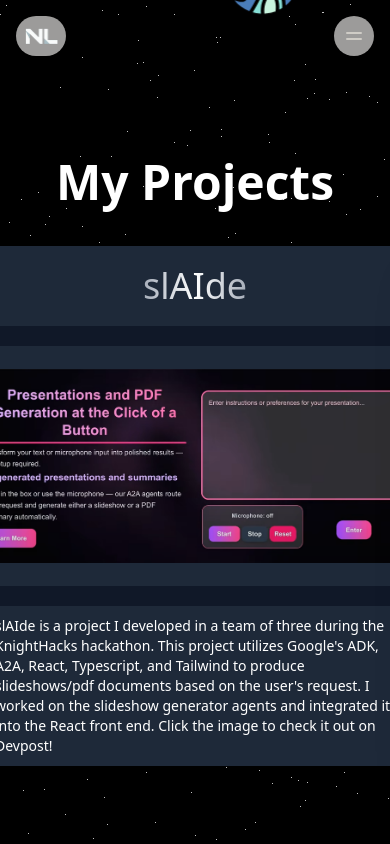
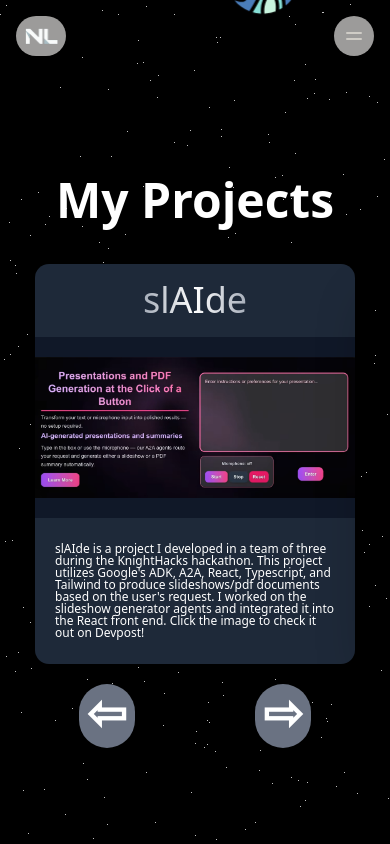
Before and after one commit to Lernej/Portfolio, a React (Vite) app: page /projects in a window 390 px wide. Built offline with nearby package versions, Linux system fonts and the light colour scheme; what tailwindcss-motion would draw is missing.

Commit message:
Mobile layout fixes

```diff
--- a/src/About.tsx
+++ b/src/About.tsx
@@ -26,7 +26,7 @@
     >
       <Rocket className="left-5 -bottom-20 opacity-0 lg:opacity-100" />
       <div className="text-image h-full text-white flex flex-col items-center  lg:flex-row justify-center">
-        <div className="pl-10 pr-10 lg:pl-30 lg:pr-30">
+        <div className="lg:pl-30 lg:pr-30">
           <PopInDiv duration={200} direction="right">
             <div className="h-full bg-gray-900/80 p-10 rounded-xl flex flex-col text-center items-center justify-center gap-10 flex-1 relative">
               <div className="size-25 absolute right-0 -top-10 motion-preset-wobble motion-duration-5000">
--- a/src/Experience.tsx
+++ b/src/Experience.tsx
@@ -31,7 +31,7 @@
       className="min-h-screen min-w-screen flex justify-center items-center relative pt-10"
     >
       <div className=" text-white flex flex-col gap-20 lg:gap-0 lg:flex-row">
-        <div className="flex-2 bg-gray-900/70 p-5 rounded-xl 2xl mx-10 flex items-center justify-center">
+        <div className="flex-2 bg-gray-900/70 p-3 lg:p-5 rounded-xl 2xl lg:mx-10 flex items-center justify-center">
           <PopInDiv duration={200} direction="right">
             <p className="text-5xl font-bold mb-2 text-center lg:text-5xl">
               My Experience
--- a/src/Home.tsx
+++ b/src/Home.tsx
@@ -21,7 +21,7 @@
 
   return (
     <>
-      <div className="relative flex min-h-screen items-center justify-center">
+      <div className="relative flex-col flex min-h-screen items-center justify-center">
         <Clouds className="absolute top-[5%] left-[2%] md:h-30"></Clouds>
         <Clouds className="absolute bottom-[5%] right-[2%] md:h-30"></Clouds>
 
@@ -47,7 +47,7 @@
         </div>
 
         <div className="instructions mt-[20%] flex flex-col justify-center items-center gap-3 z-50">
-          <p className="text-white font-bold text-2xl">
+          <p className="text-white font-bold text-2xl text-center">
             🚀 Click the arrows to set the page for navigation 🚀
           </p>
           <div>{focusElements[focusElement]}</div>
--- a/src/Projects.tsx
+++ b/src/Projects.tsx
@@ -74,6 +74,8 @@
     });
   }, []);
 
+  const dimensions = "h-100 w-80 md:h-120 md:w-100 lg:h-130 lg:w-110";
+
   return (
     <div className="min-h-screen relative overflow-clip pt-20 text-center flex items-center justify-center bg-black text-white">
       <div className="h-full">{stars}</div>
@@ -85,14 +87,8 @@
         <PopInDiv direction="right" duration={500}>
           <div className="flex flex-col items-center gap-10 text-5xl font-bold">
             My Projects
-            <div className="flex items-center gap-5">
-              <div
-                onClick={handleLeftArrow}
-                className="bg-gray-500 hover:bg-gray-600 active:bg-gray-700 active:duration-100 transition-colors duration-500 pt-1 pb-3 p-2 flex items-center justify-center rounded-4xl cursor-pointer"
-              >
-                {"⇦"}
-              </div>
-              <div className="flex h-130 w-110 overflow-hidden relative">
+            <div className="flex flex-col items-center gap-5">
+              <div className={`flex ${dimensions} overflow-hidden relative`}>
                 {projectList.map((project, i) => (
                   <div
                     key={i}
@@ -103,11 +99,20 @@
                   </div>
                 ))}
               </div>
-              <div
-                onClick={handleRightArrow}
-                className="bg-gray-500 hover:bg-gray-600 active:bg-gray-700 active:duration-100 transition-colors duration-500 pt-1 pb-3 p-2 flex items-center justify-center rounded-4xl cursor-pointer"
-              >
-                {"⇨"}
+
+              <div className="flex gap-30">
+                <div
+                  onClick={handleLeftArrow}
+                  className="bg-gray-500 hover:bg-gray-600 active:bg-gray-700 active:duration-100 transition-colors duration-500 pt-1 pb-3 p-2 flex items-center justify-center rounded-4xl cursor-pointer"
+                >
+                  {"⇦"}
+                </div>{" "}
+                <div
+                  onClick={handleRightArrow}
+                  className="bg-gray-500 hover:bg-gray-600 active:bg-gray-700 active:duration-100 transition-colors duration-500 pt-1 pb-3 p-2 flex items-center justify-center rounded-4xl cursor-pointer"
+                >
+                  {"⇨"}
+                </div>
               </div>
             </div>
           </div>
--- a/src/components/Headshot.tsx
+++ b/src/components/Headshot.tsx
@@ -16,14 +16,14 @@
     <div
       className={`${
         isVisible
-          ? "flex cursor-pointer opacity-100 motion-preset-slide-left motion-duration-1000 flex-shrink-0 md:mr-20"
-          : "opacity-0"
+          ? "flex cursor-pointer opacity-100 flex-shrink-0 lg:motion-preset-slide-left lg:motion-duration-1000 transition-opacity duration-500 md:mr-20"
+          : "opacity-0 mx-auto"
       }`}
     >
       <img
         draggable="false"
         src={img}
-        className="flex-shrink-0 overflow-x-hidden h-80 max-w-full hover:shadow-[0_0_20px_rgba(255,255,255,1)] transition duration-1000 hover:scale-110 rounded-full border-4 border-gray-600 md:h-100"
+        className="overflow-x-hidden flex-shrink-0 h-80 max-w-full hover:shadow-[0_0_20px_rgba(255,255,255,1)] transition duration-1000  hover:scale-110 rounded-full border-4 border-gray-600 md:h-100 mx-auto"
       ></img>
     </div>
   );
--- a/src/components/PopInDiv.tsx
+++ b/src/components/PopInDiv.tsx
@@ -33,7 +33,7 @@
       <motion.div
         className={`${className} ${
           isVisible
-            ? `motion-preset-slide-${direction} motion-duration-${duration}`
+            ? `lg:motion-preset-slide-${direction} lg:motion-duration-${duration}`
             : ""
         }`}
         variants={{
--- a/src/components/Project.tsx
+++ b/src/components/Project.tsx
@@ -7,18 +7,18 @@
 
 const Project = ({ title, description, image, imageLink }: Props) => {
   return (
-    <div className="grow-0 shrink-0 bg-gray-900 h-130 w-110 rounded-3xl text-white flex flex-col gap-5 shadow-2xl">
+    <div className="grow-0 shrink-0 bg-gray-900 h-100 w-80 md:h-120 md:w-100 lg:h-130 lg:w-110 rounded-3xl text-white flex flex-col gap-5 shadow-2xl">
       <div className="bg-gray-800 flex-1 flex flex-col items-center justify-center rounded-t-xl text-4xl font-medium">
         <div className="bg-gradient-to-r from-gray-400 via-white to-gray-400 bg-clip-text text-transparent p-2">
           {title}
         </div>
       </div>
-      <div className="bg-gray-800 flex-3  flex flex-col justify-center">
+      <div className="bg-gray-800 flex flex-col justify-center">
         <a href={imageLink} target="_blank" className="cursor-pointer">
-          <img className="h-full" src={image} draggable="false"></img>
+          <img className="" src={image} draggable="false"></img>
         </a>
       </div>
-      <div className="bg-gray-800 font-thin flex-2 rounded-b-xl text-sm text-left flex flex-col justify-center pl-5 pr-5">
+      <div className="bg-gray-800 font-thin flex-2 rounded-b-xl text-[12px] md:text-[15px] lg:text-sm text-left flex flex-col justify-center pl-5 pr-5">
         {description}
       </div>
     </div>
--- a/src/components/Title.tsx
+++ b/src/components/Title.tsx
@@ -15,7 +15,7 @@
     <div
       className={`${
         isVisible
-          ? "mt-20 text-center max-w-full select-none motion-preset-slide-right motion-duration-1000 opacity-100 z-30 md:text-left md:ml-10 lg:w-180"
+          ? "mt-20 text-center max-w-full select-none lg:motion-preset-slide-right motion-duration-1000 opacity-100 transition-opacity duration-500 z-30 md:text-left md:ml-10 lg:w-180"
           : "opacity-0"
       }`}
     >
```
